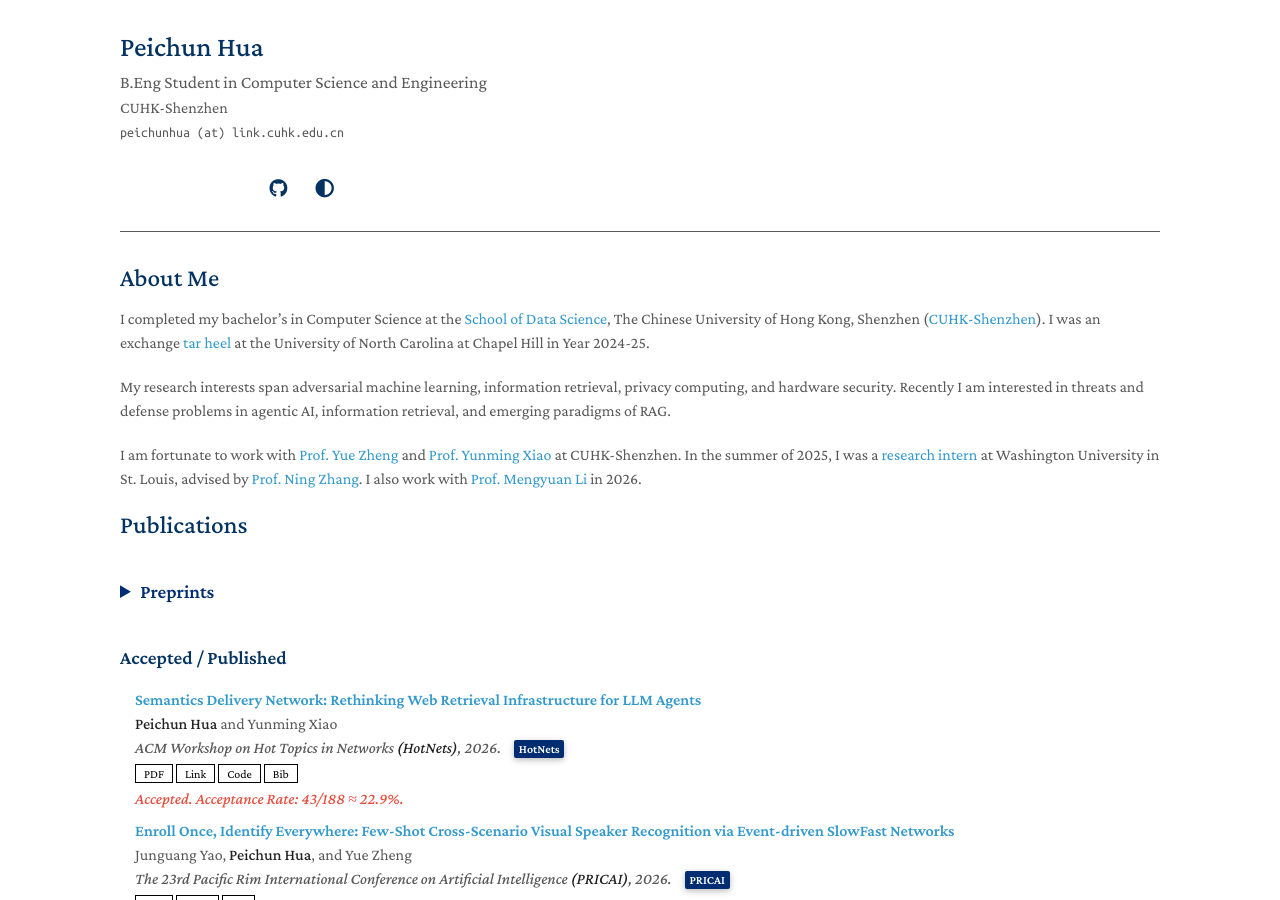
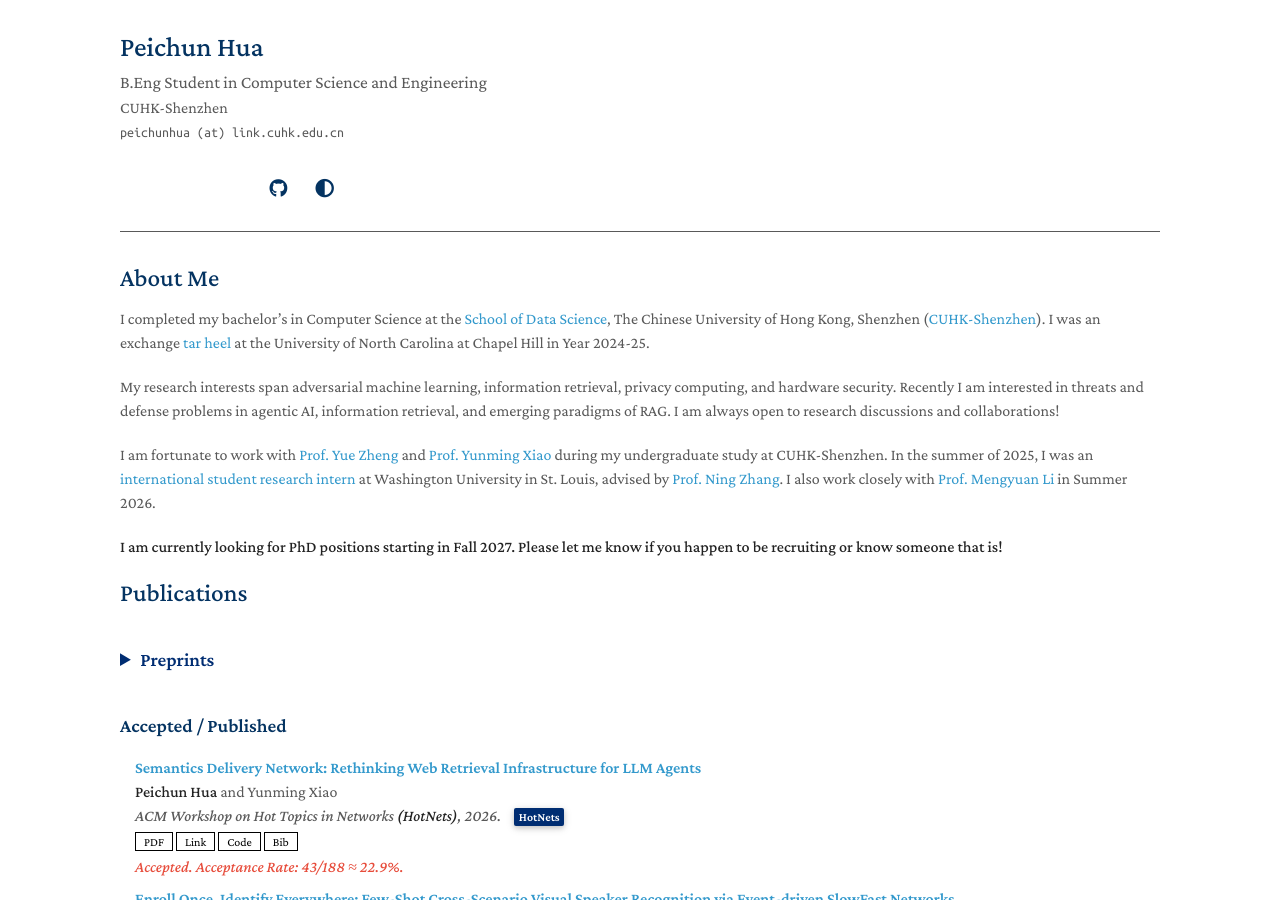
Before and after one commit to sarendis56/sarendis56.github.io, a Jekyll site: the page built from index.md, in a window 1280 px wide and 900 px high. Built offline with Jekyll 4.4.1, drawn with Linux system fonts in a browser that asks for light colours; a style sheet for code colours, icons or effects is not loaded; some of the changed text lies outside the part shown.

Commit message:
Update 10.20

```diff
--- a/_data/services.yml
+++ b/_data/services.yml
@@ -8,6 +8,6 @@ main:
      [
        {"title": "Reviewer, The Pacific Rim International Conference on Artificial Intelligence (PRICAI)", "link": "https://2026.pricai.org/"},
        {"title": "Reviewer, ACL Rolling Review", "link": "https://aclrollingreview.org/"},
-       {"title": "Reviewer, ICLR", "link": "https://iclr.cc/Conferences/2027"}
+       {"title": "Reviewer, The International Conference on Learning Representations (ICLR)", "link": "https://iclr.cc/Conferences/2027"}
      ]
   ]
--- a/index.md
+++ b/index.md
@@ -6,6 +6,8 @@ layout: homepage
 
 I completed my bachelor's in Computer Science at the [School of Data Science](https://sds.cuhk.edu.cn/), The Chinese University of Hong Kong, Shenzhen ([CUHK-Shenzhen](https://cuhk.edu.cn/)). I was an exchange [tar heel](https://en.wikipedia.org/wiki/Tar_Heel) at the University of North Carolina at Chapel Hill in Year 2024-25.
 
-My research interests span adversarial machine learning, information retrieval, privacy computing, and hardware security. Recently I am interested in threats and defense problems in agentic AI, information retrieval, and emerging paradigms of RAG.
+My research interests span adversarial machine learning, information retrieval, privacy computing, and hardware security. Recently I am interested in threats and defense problems in agentic AI, information retrieval, and emerging paradigms of RAG. I am always open to research discussions and collaborations!
 
-I am fortunate to work with [Prof. Yue Zheng](https://scholar.google.com/citations?user=6TMdWj8AAAAJ) and [Prof. Yunming Xiao](https://yunmingxiao.github.io/) at CUHK-Shenzhen. In the summer of 2025, I was a [research intern](https://engineering.washu.edu/academics/undergraduate-research/international-student-research-internship-program.html) at Washington University in St. Louis, advised by [Prof. Ning Zhang](https://engineering.washu.edu/faculty/Ning-Zhang.html). I also work with [Prof. Mengyuan Li](https://mengyuan-l.github.io/) in 2026.
+I am fortunate to work with [Prof. Yue Zheng](https://scholar.google.com/citations?user=6TMdWj8AAAAJ) and [Prof. Yunming Xiao](https://yunmingxiao.github.io/) during my undergraduate study at CUHK-Shenzhen. In the summer of 2025, I was an [international student research intern](https://engineering.washu.edu/academics/undergraduate-research/international-student-research-internship-program.html) at Washington University in St. Louis, advised by [Prof. Ning Zhang](https://engineering.washu.edu/faculty/Ning-Zhang.html). I also work closely with [Prof. Mengyuan Li](https://mengyuan-l.github.io/) in Summer 2026.
+
+<span style="color:red">**I am currently looking for PhD positions starting in Fall 2027. Please let me know if you happen to be recruiting or know someone that is!**</span>
```
